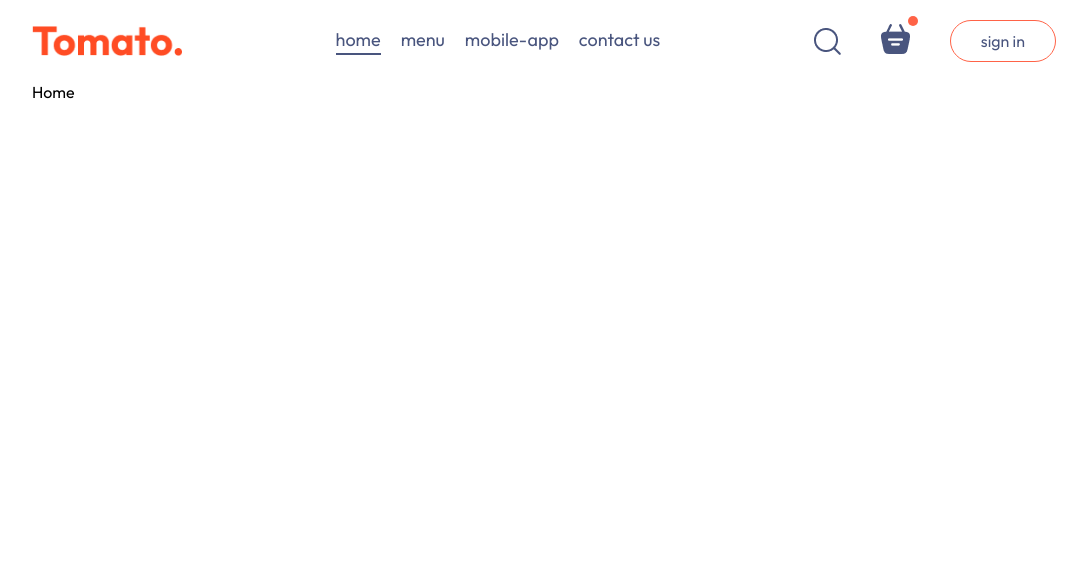
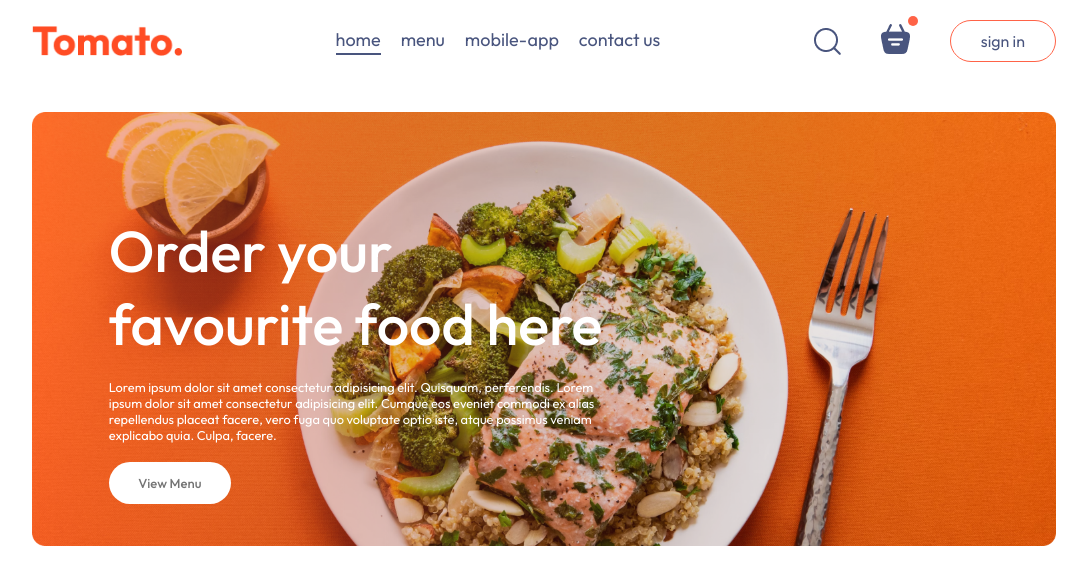
Before and after one commit to rajrawat37/food-delivery-app-react, a React (Vite) app in the folder frontend/: page / in a window 1280 px wide. Shown: the top 584 px of the page, without its empty margins (96-1183 px from the left). Built offline with nearby package versions, Linux system fonts and the light colour scheme.

Commit message:
feat:header-component

```diff
--- /dev/null
+++ b/frontend/src/components/Header/Header.css
@@ -0,0 +1,40 @@
+.header{
+    height: 34vw;
+    margin:30px auto;
+    background:url('/header_img.png') no-repeat;
+    background-size: contain;
+    position: relative;
+}
+
+.header-contents{
+    position: absolute;
+    display: flex;
+    flex-direction: column;
+    align-items: start;
+    gap:1.5vw;
+    max-width: 50%;
+    bottom: 10%;
+    left: 6vw;
+    animation: fadeIn 3s;
+}
+
+.header-contents h2{
+    font-weight: 500;
+    color: white;
+    font-size: max(4.5vw,22px);
+}
+
+.header-contents p{
+    color: white;
+    font-size: 1vw;
+}
+
+.header-contents button{
+    border: none;
+    color: #747474;
+    font-weight: 500;
+    padding: 1vw 2.3vw;
+    background-color: white;
+    font-size: max(1vw,13px);
+    border-radius: 50px;
+}
--- /dev/null
+++ b/frontend/src/components/Header/Header.jsx
@@ -0,0 +1,21 @@
+import React from 'react'
+import './Header.css';
+
+const Header = () => {
+  return (
+    <div className='header'>
+        <div className="header-contents">
+            <h2>Order your favourite food here</h2>
+
+            <p>Lorem ipsum dolor sit amet consectetur adipisicing elit. Quisquam, perferendis.
+               Lorem ipsum dolor sit amet consectetur adipisicing elit. Cumque eos eveniet commodi
+               ex alias repellendus placeat facere, vero fuga quo voluptate optio iste, atque possimus
+               veniam explicabo quia. Culpa, facere.</p>
+
+            <button>View Menu</button>
+        </div>
+    </div>
+  )
+}
+
+export default Header
--- a/frontend/src/index.css
+++ b/frontend/src/index.css
@@ -20,3 +20,12 @@
   width: 80%;
   margin: auto;
 }
+
+@keyframes fadeIn {
+    0%{
+      opacity: 0;
+    }
+    100%{
+      opacity: 1;
+    }
+}
--- a/frontend/src/main.jsx
+++ b/frontend/src/main.jsx
@@ -6,6 +6,6 @@
 
 ReactDOM.createRoot(document.getElementById('root')).render(
    <BrowserRouter>
-    <App/>
+     <App/>
    </BrowserRouter>
 )
--- a/frontend/src/pages/Home/Home.jsx
+++ b/frontend/src/pages/Home/Home.jsx
@@ -1,8 +1,11 @@
 import React from 'react'
+import Header from '../../components/Header/Header'
 
 const Home = () => {
   return (
-    <div>Home</div>
+    <div>
+      <Header/>
+    </div>
   )
 }
 
```
Also changed, not shown: frontend/public/header_img.png (added).
